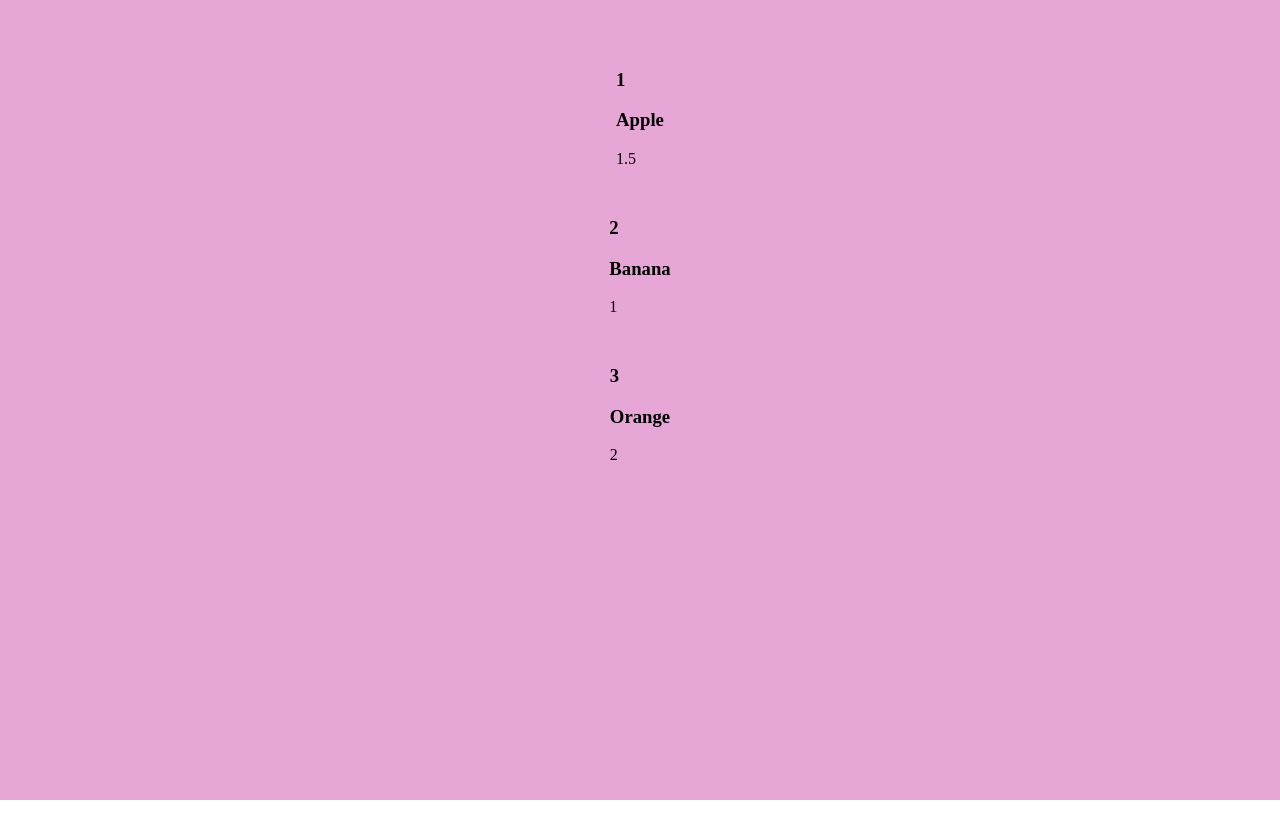
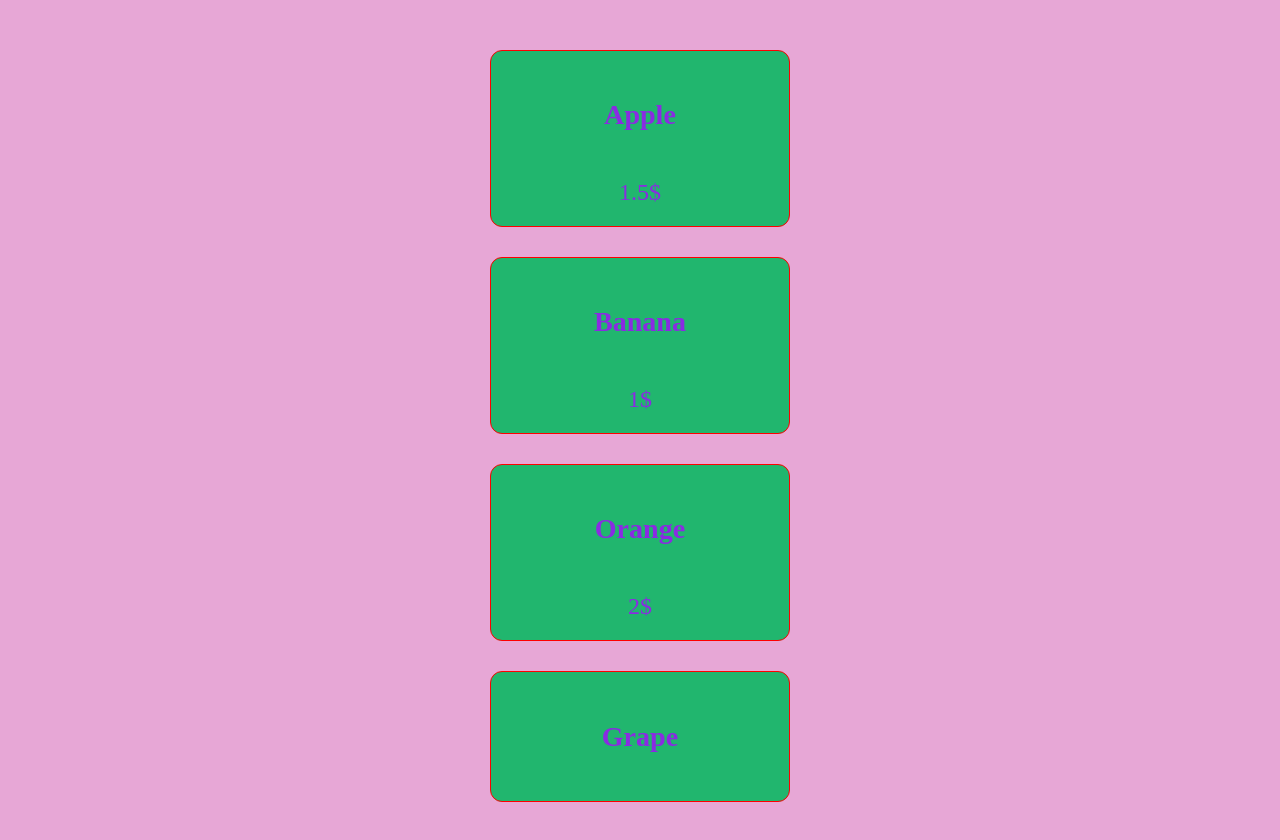
Before and after one commit to olena1205/71_react, a React (Vite) app: page / in a window 1280 px wide. Shown: the top 840 px of the page. Before the commit the page ends 800 px from the top, so only its background shows below. Built offline with nearby package versions, Linux system fonts and the light colour scheme.

Commit message:
add homework05

```diff
--- a/src/components/Product/Product.jsx
+++ b/src/components/Product/Product.jsx
@@ -1,13 +1,16 @@
 import "./styles.css";
 
-function Product({productId, productName, productPrice }) {
+function Product({ productName, productPrice }) {
   return (
-    <div className="products-wrapper">
-      <div product-card-container>
-        <h3>{productId}</h3>
-       <h3>{productName}</h3>
-      <div>{productPrice}</div>
-      </div>
+    <div className="product-wrapper">
+      <h3>{productName}</h3>
+      {/* Пример тернарного оператора для скрытия элемента */}
+      {/* {productPrice !== undefined ? <div>{productPrice}$</div> : null} */}
+      {/* true ? <div>: null */}
+      {/* {productPrice ? <div>{productPrice}$</div> : null} */}
+      {/* Пример использования оператора условного рендеринга */}
+      {productPrice && <div>{productPrice}$</div>}
+      {/* <div>{productPrice}$</div> */}
     </div>
   );
 }
--- a/src/components/Product/styles.css
+++ b/src/components/Product/styles.css
@@ -1,11 +1,13 @@
-.product-card-container {
+.product-wrapper {
   display: flex;
   flex-direction: column;
   align-items: center;
   gap: 20px;
   min-width: 300px;
   padding: 20px;
-  background-color: antiquewhite;
+  background-color: rgb(33, 182, 110);
+  border: 1px solid red;
   border-radius: 12px;
+  color: blueviolet;
   font-size: 24px;
 }
--- a/src/homeworks/Homework05/Homework05.jsx
+++ b/src/homeworks/Homework05/Homework05.jsx
@@ -5,22 +5,17 @@ import { products } from "./data";
 import Product from "../../components/Product/Product";
 
 function Homework05() {
-  const productCards = products.map((product, index, array) => {
+  const productCards = products.map((product) => {
     return (
       <Product
-      key={v4()}
-      productId={product.id}
-      productName={product.name}
-      productPrice={product.price}
+        key={product.id}
+        productName={product.name}
+        productPrice={product.price}
       />
     );
   });
 
-  return (
-    <div className="homework05-wrapper">
-     {productCards}
-    </div>
-  );
+  return <div className="homework05-wrapper">{productCards}</div>;
 }
 
 export default Homework05;
--- a/src/homeworks/Homework05/data.js
+++ b/src/homeworks/Homework05/data.js
@@ -2,4 +2,5 @@ export const products = [
   { id: 1, name: "Apple", price: 1.5 },
   { id: 2, name: "Banana", price: 1.0 },
   { id: 3, name: "Orange", price: 2.0 },
+  { id: 4, name: "Grape" },
 ];
```
